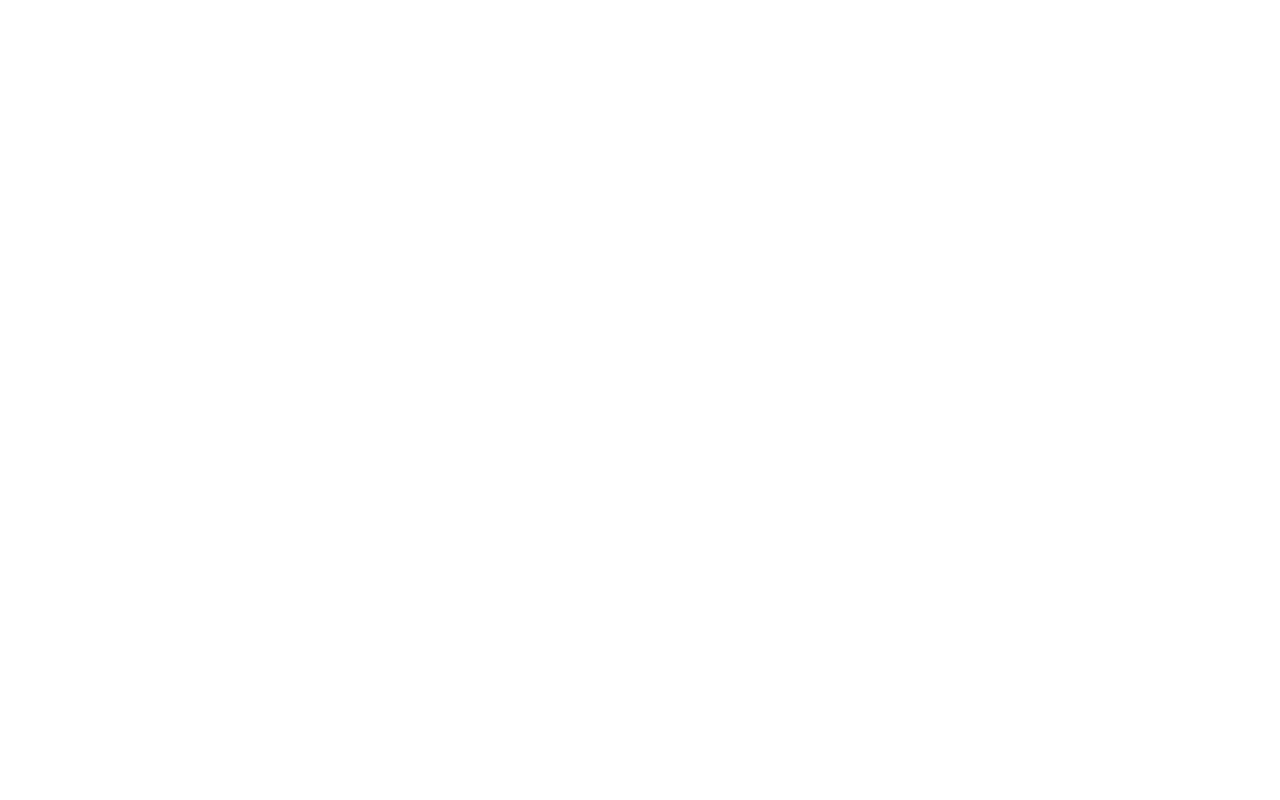
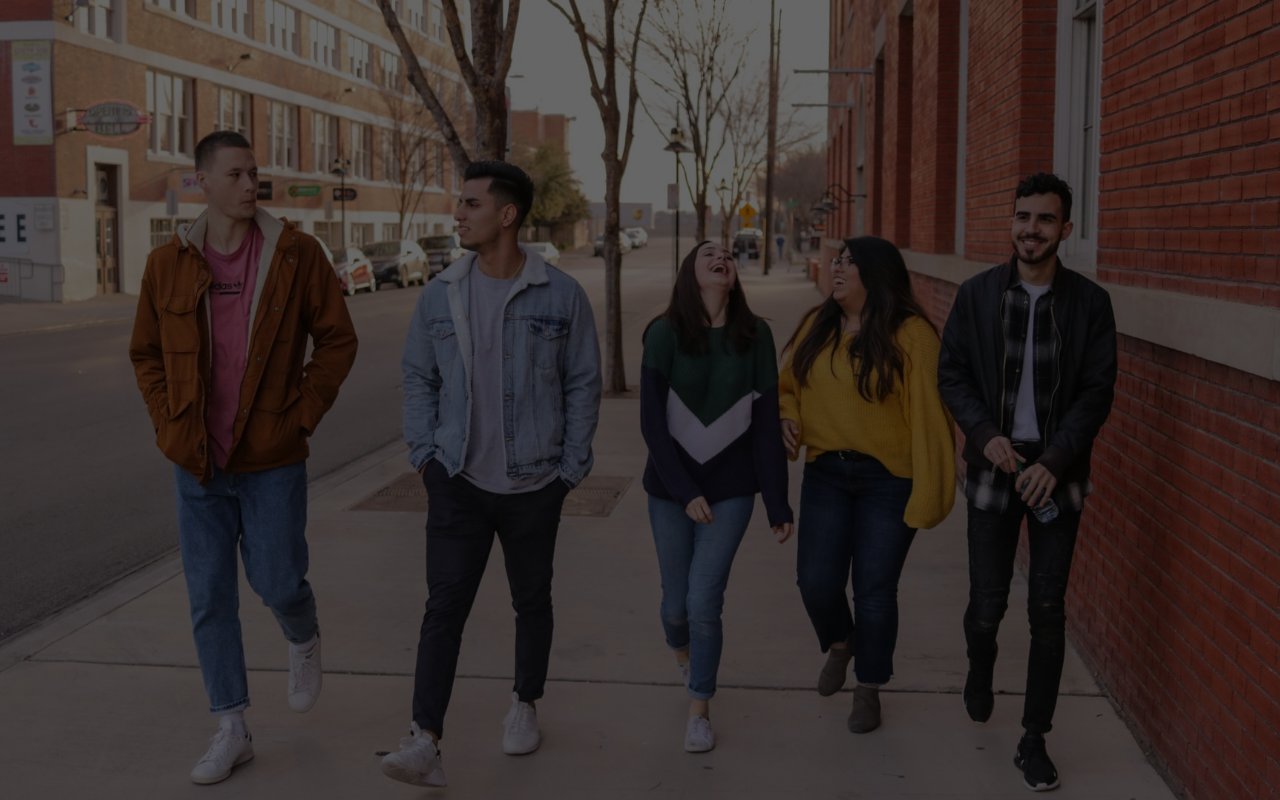
Before and after one commit to jhonabanguera/Elearning, a plain HTML site: page index.html in a window 1280 px wide. Drawn offline with Linux system fonts and the light colour scheme.

Commit message:
Adding the background

```diff
--- a/index.html
+++ b/index.html
@@ -8,6 +8,9 @@
     <link rel="stylesheet" href="style.css">
 </head>
 <body>
+    <div class="container">
+
+    </div>
 
 </body>
 </html>
--- a/style.css
+++ b/style.css
@@ -4,3 +4,12 @@
     font-family: 'poppins', serif;
     box-sizing: border-box;
 }
+
+.container{
+    width: 100%;
+    min-height: 100vh;
+    background: linear-gradient(rgba(0,0,0,0.6), rgba(0,0,0,0.6)), url(images/bg.jpg);
+    background-size: cover;
+    background-position: center;
+
+}
```
